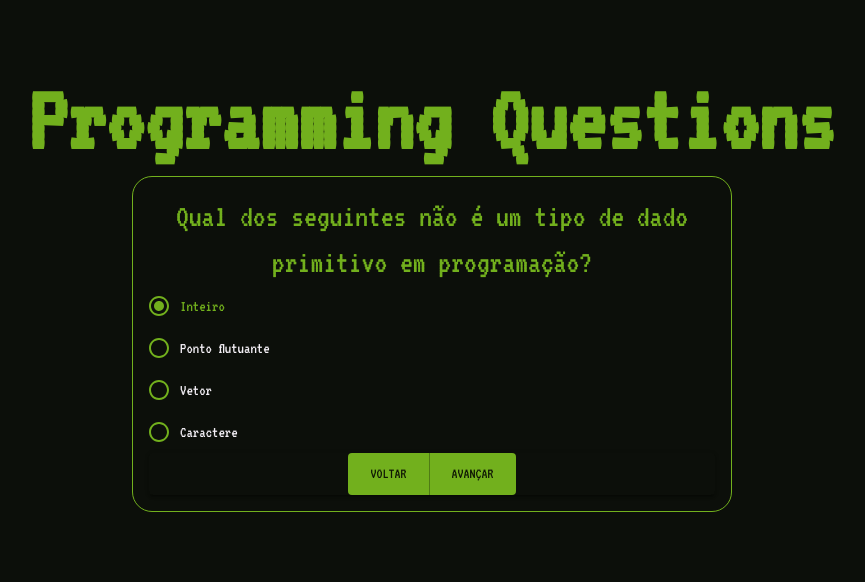
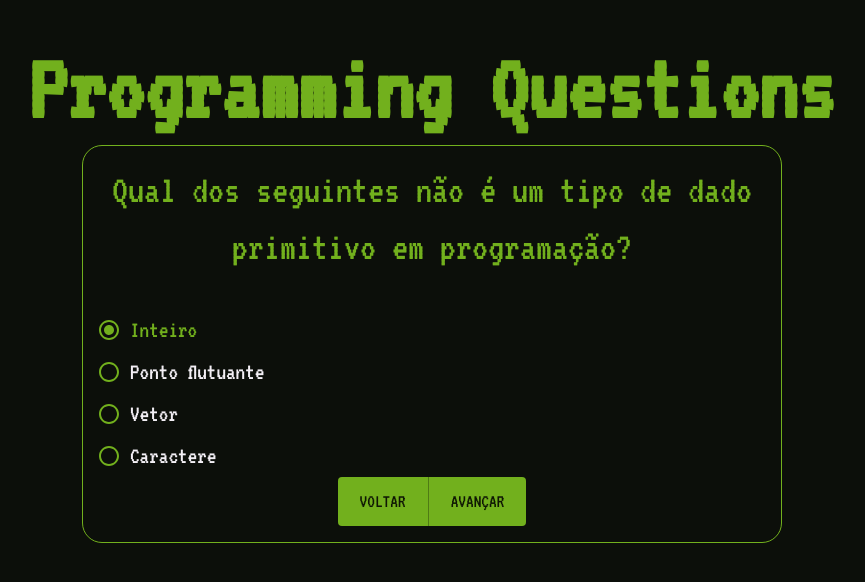
Before and after one commit to ArthurPdaSilva/programming_questions, a React (Vite) app: page / in a window 1280 px wide. Shown: the part 112-694 px from the top of the page, without its empty margins (208-1073 px from the left). Built offline with nearby package versions, Linux system fonts and the light colour scheme.

Commit message:
feat: correções e implementações

```diff
--- a/src/App.tsx
+++ b/src/App.tsx
@@ -1,14 +1,13 @@
 import { CssBaseline, ThemeProvider } from '@mui/material';
 import { Background, GameBox, GameTitle } from './components';
 import { QuestionContextProvider } from './context/QuestionContext';
-import questions from './db';
 import theme from './theme';
 
 export default function App() {
   return (
     <ThemeProvider theme={theme}>
       <CssBaseline />
-      <QuestionContextProvider initialQuestions={questions}>
+      <QuestionContextProvider>
         <Background>
           <GameTitle />
           <GameBox />
--- a/src/components/GameBox/GameComponents/GameBoxContainer/index.tsx
+++ b/src/components/GameBox/GameComponents/GameBoxContainer/index.tsx
@@ -11,8 +11,8 @@ export default function GameBoxContainer({ children }: GameBoxContainerProps) {
       <Box
         display="flex"
         flexDirection="column"
-        maxWidth={600}
-        maxHeight={400}
+        width={700}
+        maxHeight={600}
         border={1}
         borderColor={theme.palette.primary.main}
         borderRadius={5}
--- /dev/null
+++ b/src/components/GameBox/GameComponents/GameButtons/GameButtonsProps.ts
@@ -0,0 +1,6 @@
+import { MarkedAlternativeType } from '../../../../context/QuestionsType';
+
+export default interface GameButtonsProps {
+  markedAlternatives: MarkedAlternativeType[];
+  setMarkedAlternatives: React.Dispatch<React.SetStateAction<MarkedAlternativeType[]>>;
+}
--- a/src/components/GameBox/GameComponents/GameButtons/index.tsx
+++ b/src/components/GameBox/GameComponents/GameButtons/index.tsx
@@ -1,44 +1,43 @@
 import { Button, ButtonGroup } from '@mui/material';
+import { memo } from 'react';
 import { useQuestionContext } from '../../../../hooks/useQuestionContext';
+import GameButtonsProps from './GameButtonsProps';
 
-export default function GameButtons() {
-  const {
-    isFirstQuestion,
-    isLastQuestion,
-    goToNextQuestion,
-    goToPreviousQuestion,
-    selectedValue,
-    getCurrentQuestion,
-    markedAlternatives,
-    setMarkedAlternatives,
-  } = useQuestionContext();
+function GameButtons({ markedAlternatives, setMarkedAlternatives }: GameButtonsProps) {
+  const { selectedQuestionValue, questions, goToNextQuestion, goToPreviousQuestion, getCurrentQuestion } =
+    useQuestionContext();
   const currentQuestion = getCurrentQuestion();
+
+  const isFirstQuestion = () => {
+    return currentQuestion.id === 0;
+  };
+
+  const isLastQuestion = () => {
+    return currentQuestion.id === questions.length - 1;
+  };
 
   const isPossibleToGoToPreviousQuestion = () => {
     if (isFirstQuestion()) {
       return;
     } else {
+      editingMarkedAlternative();
       goToPreviousQuestion();
     }
   };
 
   const isPossibleToGoToNextQuestion = () => {
-    if (isLastQuestion()) {
-      return;
+    editingMarkedAlternative();
+    if (!isLastQuestion()) {
+      goToNextQuestion();
+    }
+  };
+
+  const editingMarkedAlternative = () => {
+    if (haveQuestionMarked()) {
+      const newMarkedAlternatives = returnMarkedAlternativesEdited();
+      setMarkedAlternatives(newMarkedAlternatives);
     } else {
-      if (haveQuestionMarked()) {
-        const newMarkedAlternatives = markedAlternatives.map((alternative) => {
-          if (alternative.questionId === currentQuestion.id) {
-            return { questionId: currentQuestion.id, answer: selectedValue };
-          }
-          return alternative;
-        });
-        setMarkedAlternatives(newMarkedAlternatives);
-      } else {
-        setMarkedAlternatives([...markedAlternatives, { questionId: currentQuestion.id, answer: selectedValue }]);
-      }
-      console.log(markedAlternatives);
-      goToNextQuestion();
+      setMarkedAlternatives([...markedAlternatives, { questionId: currentQuestion.id, answer: selectedQuestionValue }]);
     }
   };
 
@@ -46,15 +45,30 @@ export default function GameButtons() {
     return markedAlternatives.some((alternative) => alternative.questionId === currentQuestion.id);
   };
 
+  const returnMarkedAlternativesEdited = () => {
+    return markedAlternatives.map((alternative) => {
+      if (alternative.questionId === currentQuestion.id) {
+        return { questionId: currentQuestion.id, answer: selectedQuestionValue };
+      }
+      return alternative;
+    });
+  };
+
   return (
     <ButtonGroup
-      sx={{ display: 'flex', justifyContent: 'center' }}
+      sx={{ display: 'flex', justifyContent: 'center', boxShadow: 'none' }}
       size="large"
       variant="contained"
       aria-label="Disabled elevation buttons"
     >
-      <Button onClick={isPossibleToGoToPreviousQuestion}>Voltar</Button>
-      <Button onClick={isPossibleToGoToNextQuestion}>{isLastQuestion() ? 'Finalizar' : 'Avançar'}</Button>
+      <Button onClick={isPossibleToGoToPreviousQuestion} sx={{ fontSize: '1.2rem' }}>
+        Voltar
+      </Button>
+      <Button onClick={isPossibleToGoToNextQuestion} sx={{ fontSize: '1.2rem' }}>
+        {isLastQuestion() ? 'Finalizar' : 'Avançar'}
+      </Button>
     </ButtonGroup>
   );
 }
+
+export default memo(GameButtons);
--- a/src/components/GameBox/Question/QuestionOptions/QuestionOptionsProps.ts
+++ /dev/null
@@ -1,6 +0,0 @@
-import { OptionType } from '../../../../context/QuestionsType';
-
-export default interface QuestionOptionsProps {
-  setSelectedValue: React.Dispatch<React.SetStateAction<string>>;
-  options: OptionType[];
-}
--- a/src/components/GameBox/Question/QuestionOptions/index.tsx
+++ b/src/components/GameBox/Question/QuestionOptions/index.tsx
@@ -1,33 +1,37 @@
 import { FormControlLabel, Radio, RadioGroup } from '@mui/material';
 import { useQuestionContext } from '../../../../hooks/useQuestionContext';
 import theme from '../../../../theme';
-import QuestionOptionsProps from './QuestionOptionsProps';
 
-export default function QuestionOptions({ options }: QuestionOptionsProps) {
-  const { selectedValue, setSelectedValue } = useQuestionContext();
-  console.log(selectedValue);
+export default function QuestionOptions() {
+  const { getCurrentQuestion, selectedQuestionValue, setSelectedQuestionValue } = useQuestionContext();
 
   const handleAddValue = (event: React.ChangeEvent<HTMLInputElement>) => {
-    setSelectedValue(event.target.value);
+    setSelectedQuestionValue(event.target.value);
   };
 
   return (
     <RadioGroup
       aria-labelledby="questions_label"
       name="radio-buttons-group"
-      defaultValue={options[0].value}
+      defaultValue={getCurrentQuestion().options[0].value}
       onChange={handleAddValue}
     >
-      {options.map((option) => (
+      {getCurrentQuestion().options.map((option) => (
         <FormControlLabel
           key={option.value}
           value={option.value}
           control={<Radio sx={{ color: theme.palette.primary.main }} />}
-          label={option.label}
-          sx={{
-            color: `${selectedValue === option.value ? theme.palette.primary.main : theme.palette.secondary.main}`,
-            fontSize: '1.5rem',
-          }}
+          label={
+            <span
+              style={{
+                color:
+                  selectedQuestionValue === option.value ? theme.palette.primary.main : theme.palette.secondary.main,
+                fontSize: '1.5rem',
+              }}
+            >
+              {option.label}
+            </span>
+          }
         />
       ))}
     </RadioGroup>
--- a/src/components/GameBox/Question/QuestionTitle/QuestionTitleProps.ts
+++ /dev/null
@@ -1,3 +0,0 @@
-export default interface QuestionTitleProps {
-  title: string;
-}
--- a/src/components/GameBox/Question/QuestionTitle/index.tsx
+++ b/src/components/GameBox/Question/QuestionTitle/index.tsx
@@ -1,11 +1,16 @@
 import { FormLabel } from '@mui/material';
+import { useQuestionContext } from '../../../../hooks/useQuestionContext';
 import theme from '../../../../theme';
-import QuestionTitleProps from './QuestionTitleProps';
 
-export default function QuestionTitle({ title }: QuestionTitleProps) {
+export default function QuestionTitle() {
+  const { getCurrentQuestion } = useQuestionContext();
+
   return (
-    <FormLabel id="questions_label" sx={{ color: theme.palette.primary.main, fontSize: '2rem', textAlign: 'center' }}>
-      {title}
+    <FormLabel
+      id="questions_label"
+      sx={{ color: theme.palette.primary.main, fontSize: '2.5rem', textAlign: 'center', marginBottom: '2rem' }}
+    >
+      {getCurrentQuestion().question}
     </FormLabel>
   );
 }
--- a/src/components/GameBox/index.tsx
+++ b/src/components/GameBox/index.tsx
@@ -1,18 +1,49 @@
 import { FormControl } from '@mui/material';
+import { useEffect, useState } from 'react';
+import { MarkedAlternativeType } from '../../context/QuestionsType';
 import { useQuestionContext } from '../../hooks/useQuestionContext';
 import { GameBoxContainer, GameButtons } from './GameComponents';
 import { QuestionOptions, QuestionTitle } from './Question';
 
 export default function GameBox() {
-  const { getCurrentQuestion } = useQuestionContext();
-  const currentQuestion = getCurrentQuestion();
+  const { questions } = useQuestionContext();
+  const totalNumberOfPossibleWrongQuestions = 3;
+  const [markedAlternatives, setMarkedAlternatives] = useState<MarkedAlternativeType[]>([]);
+
+  useEffect(() => {
+    function isWinner() {
+      let totalPoints = 0;
+      questions.forEach((question) => {
+        const markedAlternative = markedAlternatives.find((alternative) => alternative.questionId === question.id);
+        if (CheckingIsCorrectAnswer(markedAlternative, question)) {
+          totalPoints += 1;
+        }
+      });
+      return totalPoints > totalNumberOfPossibleWrongQuestions;
+    }
+
+    if (isFinish(markedAlternatives)) {
+      isWinner();
+    }
+
+    function isFinish(markedAlternatives: MarkedAlternativeType[]) {
+      return markedAlternatives.length === questions.length;
+    }
+  }, [markedAlternatives, questions]);
+
+  function CheckingIsCorrectAnswer(
+    markedAlternative: MarkedAlternativeType | undefined,
+    question: { id: number; question: string; options: { value: string; label: string }[]; correctAnswer: string },
+  ) {
+    return markedAlternative?.answer === question.correctAnswer;
+  }
 
   return (
     <GameBoxContainer>
       <FormControl>
-        <QuestionTitle title={currentQuestion.question} />
-        <QuestionOptions options={currentQuestion.options} />
-        <GameButtons />
+        <QuestionTitle />
+        <QuestionOptions />
+        <GameButtons markedAlternatives={markedAlternatives} setMarkedAlternatives={setMarkedAlternatives} />
       </FormControl>
     </GameBoxContainer>
   );
--- a/src/context/QuestionContext.tsx
+++ b/src/context/QuestionContext.tsx
@@ -1,34 +1,18 @@
 import React, { ReactNode, createContext, useState } from 'react';
-import { MarkedAlternativeType, QuestionType } from './QuestionsType';
-
-interface QuestionContextType {
-  isChangingQuestion: boolean;
-  selectedValue: string;
-  questions: QuestionType[];
-  markedAlternatives: MarkedAlternativeType[];
-  setMarkedAlternatives: React.Dispatch<React.SetStateAction<MarkedAlternativeType[]>>;
-  setSelectedValue: React.Dispatch<React.SetStateAction<string>>;
-  goToNextQuestion: () => void;
-  goToPreviousQuestion: () => void;
-  getCurrentQuestion: () => QuestionType;
-  isFirstQuestion: () => boolean;
-  isLastQuestion: () => boolean;
-}
+import questions from '../db';
+import { QuestionContextType } from './QuestionsType';
 
 export const QuestionContext = createContext<QuestionContextType | undefined>(undefined);
 
 interface QuestionContextProviderProps {
   children: ReactNode;
-  initialQuestions: QuestionType[];
 }
 
-export const QuestionContextProvider: React.FC<QuestionContextProviderProps> = ({ children, initialQuestions }) => {
+export const QuestionContextProvider: React.FC<QuestionContextProviderProps> = ({ children }) => {
   const [currentQuestionIndex, setCurrentQuestionIndex] = useState(0);
-  const [selectedValue, setSelectedValue] = useState(initialQuestions[currentQuestionIndex].options[0].value);
-  const [isChangingQuestion, setIsChangingQuestion] = React.useState(true);
-  const [markedAlternatives, setMarkedAlternatives] = useState<MarkedAlternativeType[]>([
-    { questionId: initialQuestions[0].id, answer: initialQuestions[0].options[0].value },
-  ]);
+  const [selectedQuestionValue, setSelectedQuestionValue] = useState(questions[currentQuestionIndex].options[0].value);
+  const [isChangingQuestion, setIsChangingQuestion] = useState(true);
+  console.log(selectedQuestionValue);
 
   const goToNextQuestion = () => {
     setCurrentQuestionIndex((prevIndex) => prevIndex + 1);
@@ -48,29 +32,18 @@ export const QuestionContextProvider: React.FC<QuestionContextProviderProps> = (
   };
 
   const getCurrentQuestion = () => {
-    return initialQuestions[currentQuestionIndex];
-  };
-
-  const isFirstQuestion = () => {
-    return currentQuestionIndex === 0;
-  };
-
-  const isLastQuestion = () => {
-    return currentQuestionIndex === initialQuestions.length - 1;
+    return questions[currentQuestionIndex];
   };
 
   const contextValue: QuestionContextType = {
     isChangingQuestion,
-    selectedValue,
-    markedAlternatives,
-    questions: initialQuestions,
-    setSelectedValue,
-    setMarkedAlternatives,
+    selectedQuestionValue,
+    questions,
     goToNextQuestion,
     goToPreviousQuestion,
+    setSelectedQuestionValue,
+    setCurrentQuestionIndex,
     getCurrentQuestion,
-    isFirstQuestion,
-    isLastQuestion,
   };
 
   return <QuestionContext.Provider value={contextValue}>{children}</QuestionContext.Provider>;
```
Also changed, not shown: src/context/QuestionsType.ts (+11 -0 lines).
